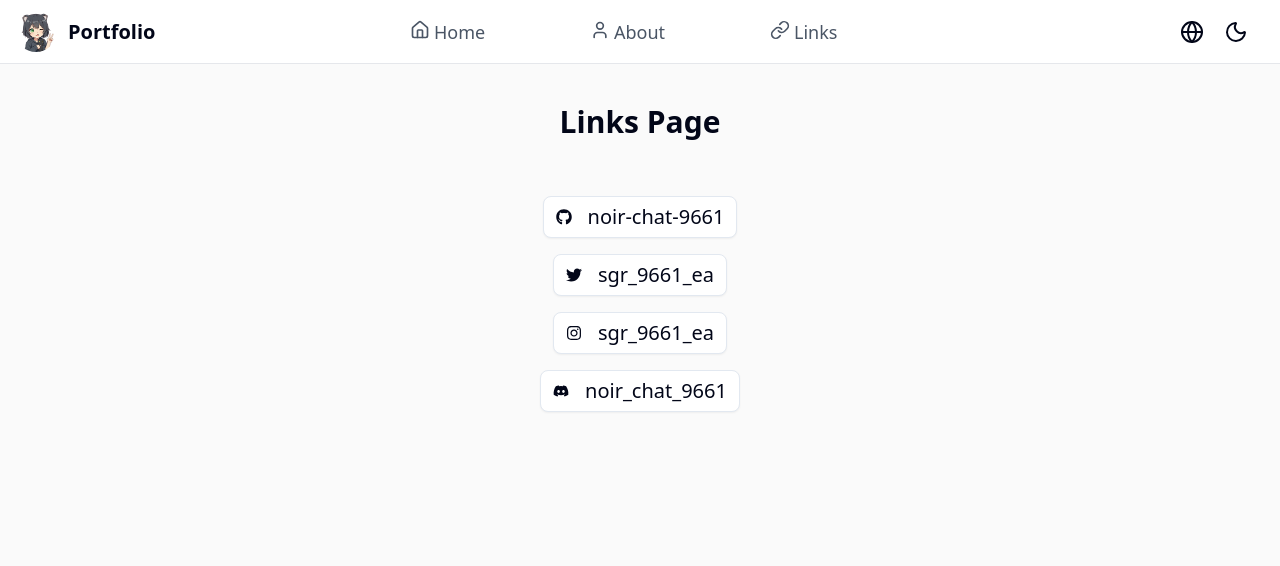
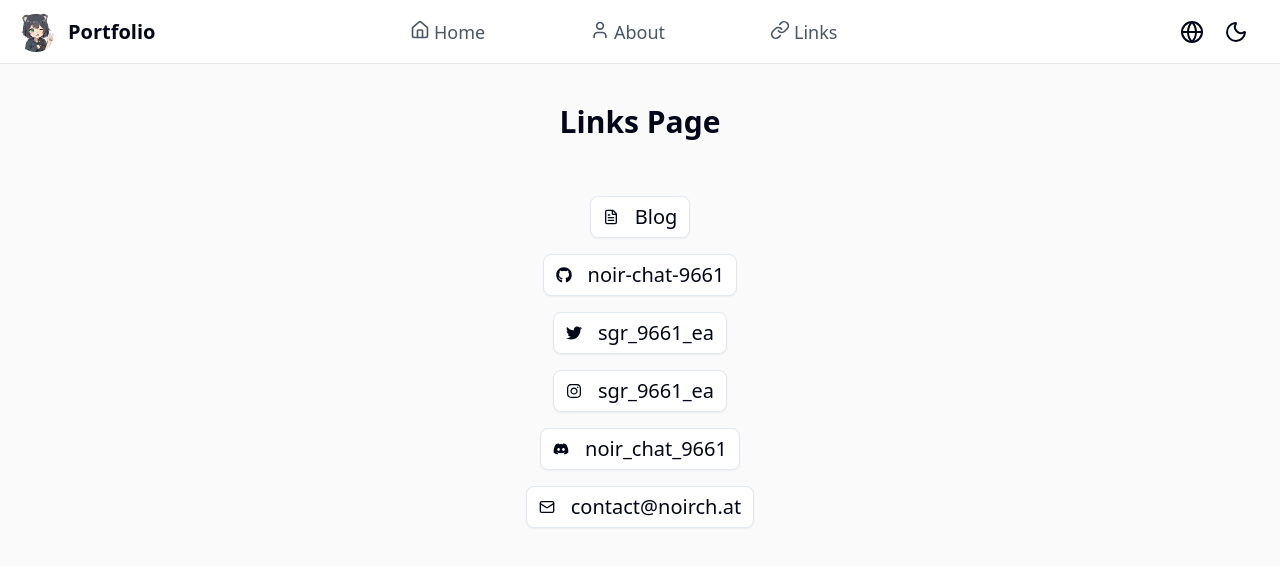
Before and after one commit to noir-chat-9661/portfolio, a Next.js app: page /links in a window 1280 px wide. Shown: the top 566 px of the page. Built offline with nearby package versions, Linux system fonts and the light colour scheme; a web font is replaced by a local one.

Commit message:
feat: add blog and contact links with icons to LinksPage

```diff
--- a/app/links/page.tsx
+++ b/app/links/page.tsx
@@ -3,6 +3,7 @@ import { useState, useEffect } from "react";
 import { useTranslation } from "react-i18next";
 import { Button } from "@/components/ui/button";
 import { FaTwitter as Twitter, FaGithub as GitHub, FaInstagram as Instagram, FaDiscord as Discord } from "react-icons/fa";
+import { FileText, Mail } from "lucide-react";
 import NextLink from "next/link";
 
 import "@/lib/i18n";
@@ -20,6 +21,22 @@ export default function LinksPage() {
 			<div className="flex flex-col items-center justify-start py-10 font-sans select-none">
 				<h1 className="text-3xl font-bold">{isMounted ? t("links.title") : <>&nbsp;</>}</h1>
 				<div className="h-10" />
+				<NextLink
+					href="https://blog.noirch.at"
+					target="_blank"
+					rel="noopener noreferrer"
+				>
+					<Button
+						asChild
+						variant="outline"
+						className="mt-4 text-xl px-4 py-5 flex items-center"
+					>
+						<div>
+							<FileText className="mr-2 h-10 w-10" />
+							Blog
+						</div>
+					</Button>
+				</NextLink>
 				<NextLink
 					href="https://github.com/noir-chat-9661"
 					target="_blank"
@@ -84,6 +101,20 @@ export default function LinksPage() {
 						</div>
 					</Button>
 				</NextLink>
+				<NextLink
+					href="mailto:contact@noirch.at"
+				>
+					<Button
+						asChild
+						variant="outline"
+						className="mt-4 text-xl px-4 py-5 flex items-center"
+					>
+						<div>
+							<Mail className="mr-2 h-10 w-10" />
+							contact@noirch.at
+						</div>
+					</Button>
+				</NextLink>
 			</div>
 		</div>
 	);
```
